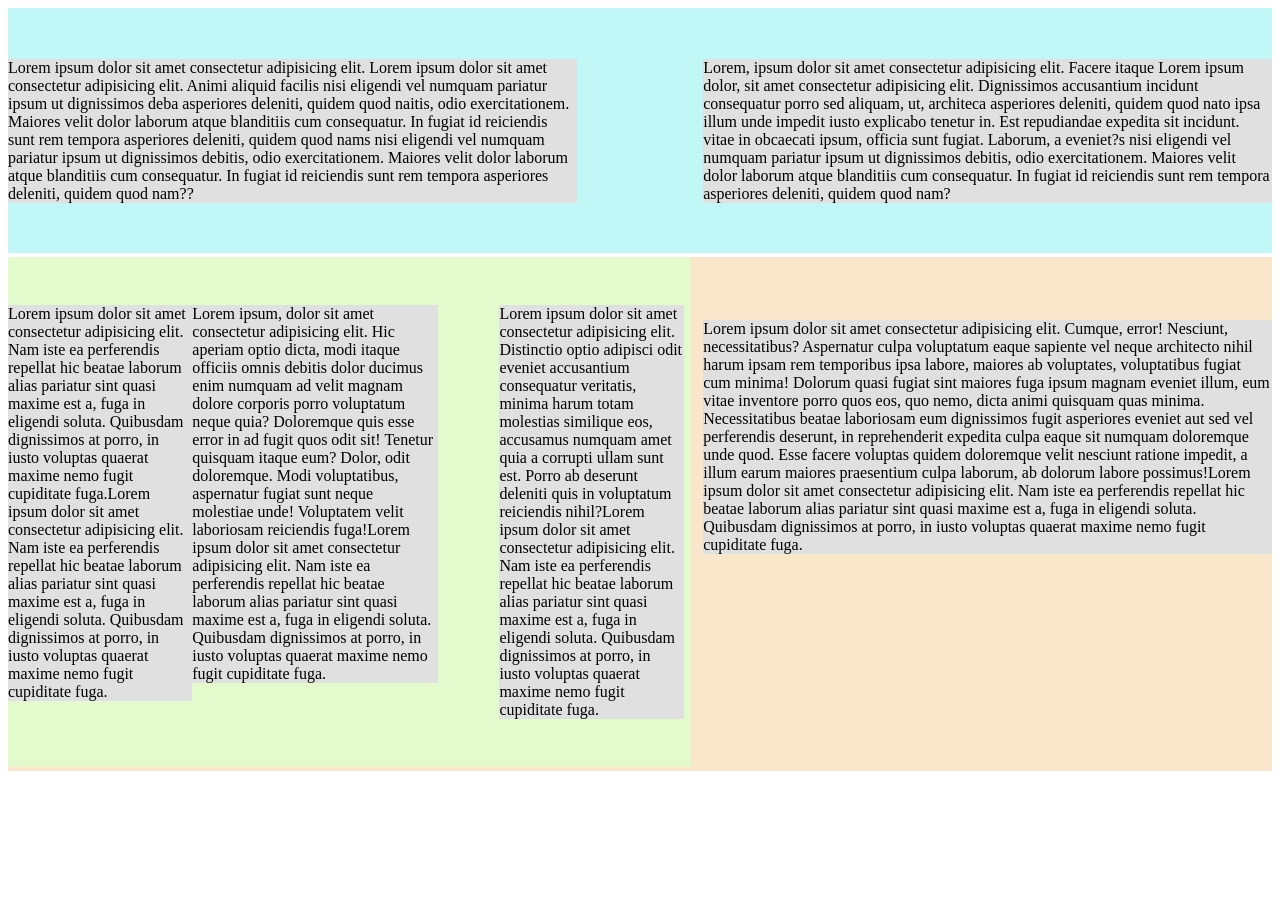
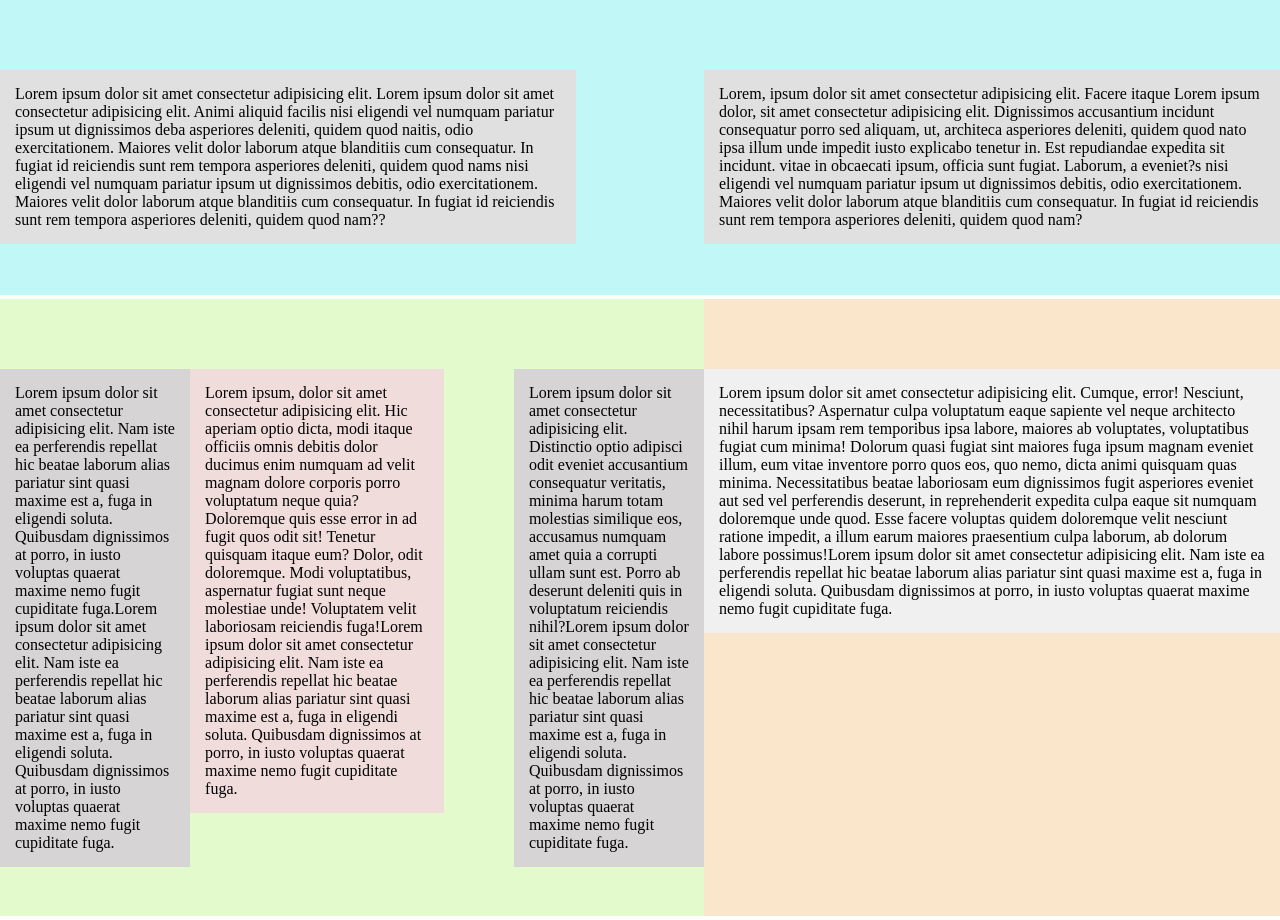
Before and after one commit to brokenfingers/3-stulpeliai, a website: page index.html in a window 1280 px wide. Before the commit the page ends 800 px from the top, so only its background shows below. Drawn offline with Linux system fonts and the light colour scheme.

Commit message:
added external css

```diff
--- a/index.html
+++ b/index.html
@@ -4,23 +4,27 @@
     <meta charset="UTF-8">
     <meta http-equiv="X-UA-Compatible" content="IE=edge">
     <meta name="viewport" content="width=device-width, initial-scale=1.0">
+    <link rel="stylesheet" href="./style.css">
     <title>Stulpeliai</title>
 </head>
 <body>
     <div id="mainContainer" style="width: 100%">
         <div id="topBlock" style="width: 100%; background-color: rgb(194, 247, 247); display: inline-block;">
-            <div id="topLeft" style="width: 45%; background-color: rgb(224, 224, 224);  float:left; margin-right: 10%; margin-top: 4%; margin-bottom: 4%">Lorem ipsum dolor sit amet consectetur adipisicing elit. Lorem ipsum dolor sit amet consectetur adipisicing elit. Animi aliquid facilis nisi eligendi vel numquam pariatur ipsum ut dignissimos deba asperiores deleniti, quidem quod naitis, odio exercitationem. Maiores velit dolor laborum atque blanditiis cum consequatur. In fugiat id reiciendis sunt rem tempora asperiores deleniti, quidem quod nams nisi eligendi vel numquam pariatur ipsum ut dignissimos debitis, odio exercitationem. Maiores velit dolor laborum atque blanditiis cum consequatur. In fugiat id reiciendis sunt rem tempora asperiores deleniti, quidem quod nam??</div>
-            <div id="topRight" style="width: 45%; background-color: rgb(224, 224, 224);  float:left; margin-top: 4%; margin-bottom: 4%">Lorem, ipsum dolor sit amet consectetur adipisicing elit. Facere itaque Lorem ipsum dolor, sit amet consectetur adipisicing elit. Dignissimos accusantium incidunt consequatur porro sed aliquam, ut, architeca asperiores deleniti, quidem quod nato ipsa illum unde impedit iusto explicabo tenetur in. Est repudiandae expedita sit incidunt. vitae in obcaecati ipsum, officia sunt fugiat. Laborum, a eveniet?s nisi eligendi vel numquam pariatur ipsum ut dignissimos debitis, odio exercitationem. Maiores velit dolor laborum atque blanditiis cum consequatur. In fugiat id reiciendis sunt rem tempora asperiores deleniti, quidem quod nam?</div>
+            <div id="topLeft" style="width: 45%; background-color: rgb(224, 224, 224);  float:left; margin-right: 10%; margin-top:70px; margin-bottom: 4%">Lorem ipsum dolor sit amet consectetur adipisicing elit. Lorem ipsum dolor sit amet consectetur adipisicing elit. Animi aliquid facilis nisi eligendi vel numquam pariatur ipsum ut dignissimos deba asperiores deleniti, quidem quod naitis, odio exercitationem. Maiores velit dolor laborum atque blanditiis cum consequatur. In fugiat id reiciendis sunt rem tempora asperiores deleniti, quidem quod nams nisi eligendi vel numquam pariatur ipsum ut dignissimos debitis, odio exercitationem. Maiores velit dolor laborum atque blanditiis cum consequatur. In fugiat id reiciendis sunt rem tempora asperiores deleniti, quidem quod nam??</div>
+            <div id="topRight" style="width: 45%; background-color: rgb(224, 224, 224);  float:left; margin-top:70px; margin-bottom: 4%">Lorem, ipsum dolor sit amet consectetur adipisicing elit. Facere itaque Lorem ipsum dolor, sit amet consectetur adipisicing elit. Dignissimos accusantium incidunt consequatur porro sed aliquam, ut, architeca asperiores deleniti, quidem quod nato ipsa illum unde impedit iusto explicabo tenetur in. Est repudiandae expedita sit incidunt. vitae in obcaecati ipsum, officia sunt fugiat. Laborum, a eveniet?s nisi eligendi vel numquam pariatur ipsum ut dignissimos debitis, odio exercitationem. Maiores velit dolor laborum atque blanditiis cum consequatur. In fugiat id reiciendis sunt rem tempora asperiores deleniti, quidem quod nam?</div>
         </div>
         <div id="bottomBlock" style="width: 100%; background-color: rgb(250, 230, 203); display: inline-block;">
-            <div id="bottomLeft" style="width: 54%; display: inline-block; background-color: rgb(227, 250, 204);">
-                <div id="dede" style="width: 27%; background-color: rgb(224, 224, 224);  float:left; margin-top: 7%; margin-bottom: 7%">Lorem ipsum dolor sit amet consectetur adipisicing elit. Nam iste ea perferendis repellat hic beatae laborum alias pariatur sint quasi maxime est a, fuga in eligendi soluta. Quibusdam dignissimos at porro, in iusto voluptas quaerat maxime nemo fugit cupiditate fuga.Lorem ipsum dolor sit amet consectetur adipisicing elit. Nam iste ea perferendis repellat hic beatae laborum alias pariatur sint quasi maxime est a, fuga in eligendi soluta. Quibusdam dignissimos at porro, in iusto voluptas quaerat maxime nemo fugit cupiditate fuga.</div>
-                <div id="apkuniojiTeta" style="width: 36%; background-color: rgb(224, 224, 224);  float:left; margin-top: 7%; margin-bottom: 7%">Lorem ipsum, dolor sit amet consectetur adipisicing elit. Hic aperiam optio dicta, modi itaque officiis omnis debitis dolor ducimus enim numquam ad velit magnam dolore corporis porro voluptatum neque quia? Doloremque quis esse error in ad fugit quos odit sit! Tenetur quisquam itaque eum? Dolor, odit doloremque. Modi voluptatibus, aspernatur fugiat sunt neque molestiae unde! Voluptatem velit laboriosam reiciendis fuga!Lorem ipsum dolor sit amet consectetur adipisicing elit. Nam iste ea perferendis repellat hic beatae laborum alias pariatur sint quasi maxime est a, fuga in eligendi soluta. Quibusdam dignissimos at porro, in iusto voluptas quaerat maxime nemo fugit cupiditate fuga.</div>
-                <div id="lieknojiTeta" style="width: 27%; background-color: rgb(224, 224, 224);  float:left; margin-top: 7%; margin-bottom: 7%; margin-left: 9%;">Lorem ipsum dolor sit amet consectetur adipisicing elit. Distinctio optio adipisci odit eveniet accusantium consequatur veritatis, minima harum totam molestias similique eos, accusamus numquam amet quia a corrupti ullam sunt est. Porro ab deserunt deleniti quis in voluptatum reiciendis nihil?Lorem ipsum dolor sit amet consectetur adipisicing elit. Nam iste ea perferendis repellat hic beatae laborum alias pariatur sint quasi maxime est a, fuga in eligendi soluta. Quibusdam dignissimos at porro, in iusto voluptas quaerat maxime nemo fugit cupiditate fuga.</div>
+            <div id="bottomLeft" style="width: 55%; display: inline-block; background-color: rgb(227, 250, 204); float: left">
+                <div id="dede" style="width: 27%; background-color: rgb(214, 212, 212);  float:left; margin-top:70px; margin-bottom: 7%">Lorem ipsum dolor sit amet consectetur adipisicing elit. Nam iste ea perferendis repellat hic beatae laborum alias pariatur sint quasi maxime est a, fuga in eligendi soluta. Quibusdam dignissimos at porro, in iusto voluptas quaerat maxime nemo fugit cupiditate fuga.Lorem ipsum dolor sit amet consectetur adipisicing elit. Nam iste ea perferendis repellat hic beatae laborum alias pariatur sint quasi maxime est a, fuga in eligendi soluta. Quibusdam dignissimos at porro, in iusto voluptas quaerat maxime nemo fugit cupiditate fuga.</div>
+                <div id="apkuniojiTeta" style="width: 36%; background-color: rgb(241, 220, 220);  float:left; margin-top:70px; margin-bottom: 7%">Lorem ipsum, dolor sit amet consectetur adipisicing elit. Hic aperiam optio dicta, modi itaque officiis omnis debitis dolor ducimus enim numquam ad velit magnam dolore corporis porro voluptatum neque quia? Doloremque quis esse error in ad fugit quos odit sit! Tenetur quisquam itaque eum? Dolor, odit doloremque. Modi voluptatibus, aspernatur fugiat sunt neque molestiae unde! Voluptatem velit laboriosam reiciendis fuga!Lorem ipsum dolor sit amet consectetur adipisicing elit. Nam iste ea perferendis repellat hic beatae laborum alias pariatur sint quasi maxime est a, fuga in eligendi soluta. Quibusdam dignissimos at porro, in iusto voluptas quaerat maxime nemo fugit cupiditate fuga.</div>
+                <div id="lieknojiTeta" style="width: 27%; background-color: rgb(214, 212, 212);  float:left; margin-top:70px; margin-bottom: 7%; margin-left: 10%;">Lorem ipsum dolor sit amet consectetur adipisicing elit. Distinctio optio adipisci odit eveniet accusantium consequatur veritatis, minima harum totam molestias similique eos, accusamus numquam amet quia a corrupti ullam sunt est. Porro ab deserunt deleniti quis in voluptatum reiciendis nihil?Lorem ipsum dolor sit amet consectetur adipisicing elit. Nam iste ea perferendis repellat hic beatae laborum alias pariatur sint quasi maxime est a, fuga in eligendi soluta. Quibusdam dignissimos at porro, in iusto voluptas quaerat maxime nemo fugit cupiditate fuga.</div>
             </div>
-            <div id="bottomRight" style="width: 45%; background-color: rgb(224, 224, 224);   margin-top: 5%; float:right; margin-bottom: 5%">Lorem ipsum dolor sit amet consectetur adipisicing elit. Cumque, error! Nesciunt, necessitatibus? Aspernatur culpa voluptatum eaque sapiente vel neque architecto nihil harum ipsam rem temporibus ipsa labore, maiores ab voluptates, voluptatibus fugiat cum minima! Dolorum quasi fugiat sint maiores fuga ipsum magnam eveniet illum, eum vitae inventore porro quos eos, quo nemo, dicta animi quisquam quas minima. Necessitatibus beatae laboriosam eum dignissimos fugit asperiores eveniet aut sed vel perferendis deserunt, in reprehenderit expedita culpa eaque sit numquam doloremque unde quod. Esse facere voluptas quidem doloremque velit nesciunt ratione impedit, a illum earum maiores praesentium culpa laborum, ab dolorum labore possimus!Lorem ipsum dolor sit amet consectetur adipisicing elit. Nam iste ea perferendis repellat hic beatae laborum alias pariatur sint quasi maxime est a, fuga in eligendi soluta. Quibusdam dignissimos at porro, in iusto voluptas quaerat maxime nemo fugit cupiditate fuga.</div>
+            <div id="bottomRight" style="width: 45%; background-color: rgb(241, 240, 240);   margin-top: 70px; float: left; margin-bottom: 5%">Lorem ipsum dolor sit amet consectetur adipisicing elit. Cumque, error! Nesciunt, necessitatibus? Aspernatur culpa voluptatum eaque sapiente vel neque architecto nihil harum ipsam rem temporibus ipsa labore, maiores ab voluptates, voluptatibus fugiat cum minima! Dolorum quasi fugiat sint maiores fuga ipsum magnam eveniet illum, eum vitae inventore porro quos eos, quo nemo, dicta animi quisquam quas minima. Necessitatibus beatae laboriosam eum dignissimos fugit asperiores eveniet aut sed vel perferendis deserunt, in reprehenderit expedita culpa eaque sit numquam doloremque unde quod. Esse facere voluptas quidem doloremque velit nesciunt ratione impedit, a illum earum maiores praesentium culpa laborum, ab dolorum labore possimus!Lorem ipsum dolor sit amet consectetur adipisicing elit. Nam iste ea perferendis repellat hic beatae laborum alias pariatur sint quasi maxime est a, fuga in eligendi soluta. Quibusdam dignissimos at porro, in iusto voluptas quaerat maxime nemo fugit cupiditate fuga.</div>
         </div>
     </div>
-
+    <!-- 27.272%
+         36.363%
+         9.09
+         27.272-->
 </body>
 </html>
--- /dev/null
+++ b/style.css
@@ -0,0 +1,11 @@
+body, html {
+    margin: 0;
+    padding: 0;
+}
+
+#bottomLeft div,
+#bottomRight,
+#topBlock div {
+    box-sizing: border-box;
+    padding: 15px
+}
```
Also changed, not shown: README.md, final1.jpg (added), final1.png (deleted).
